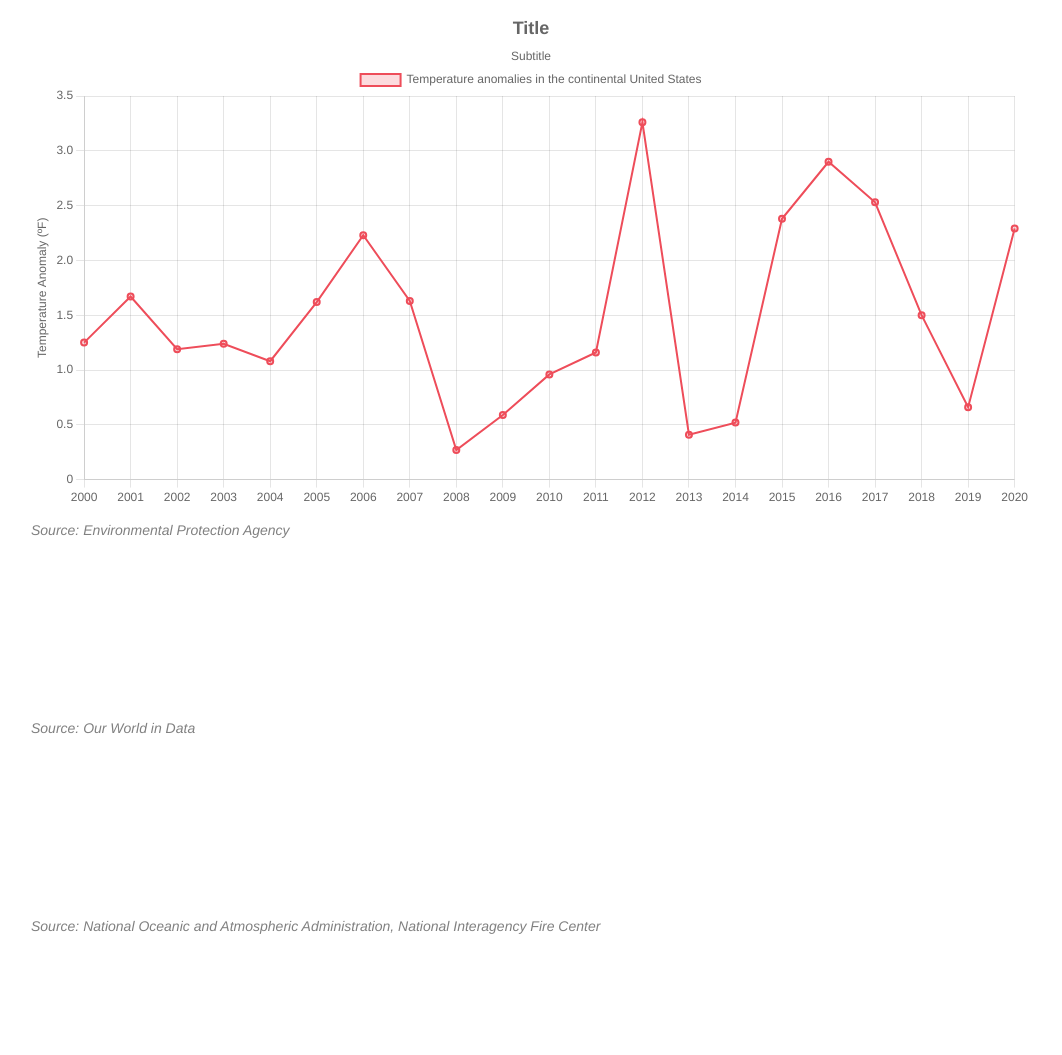
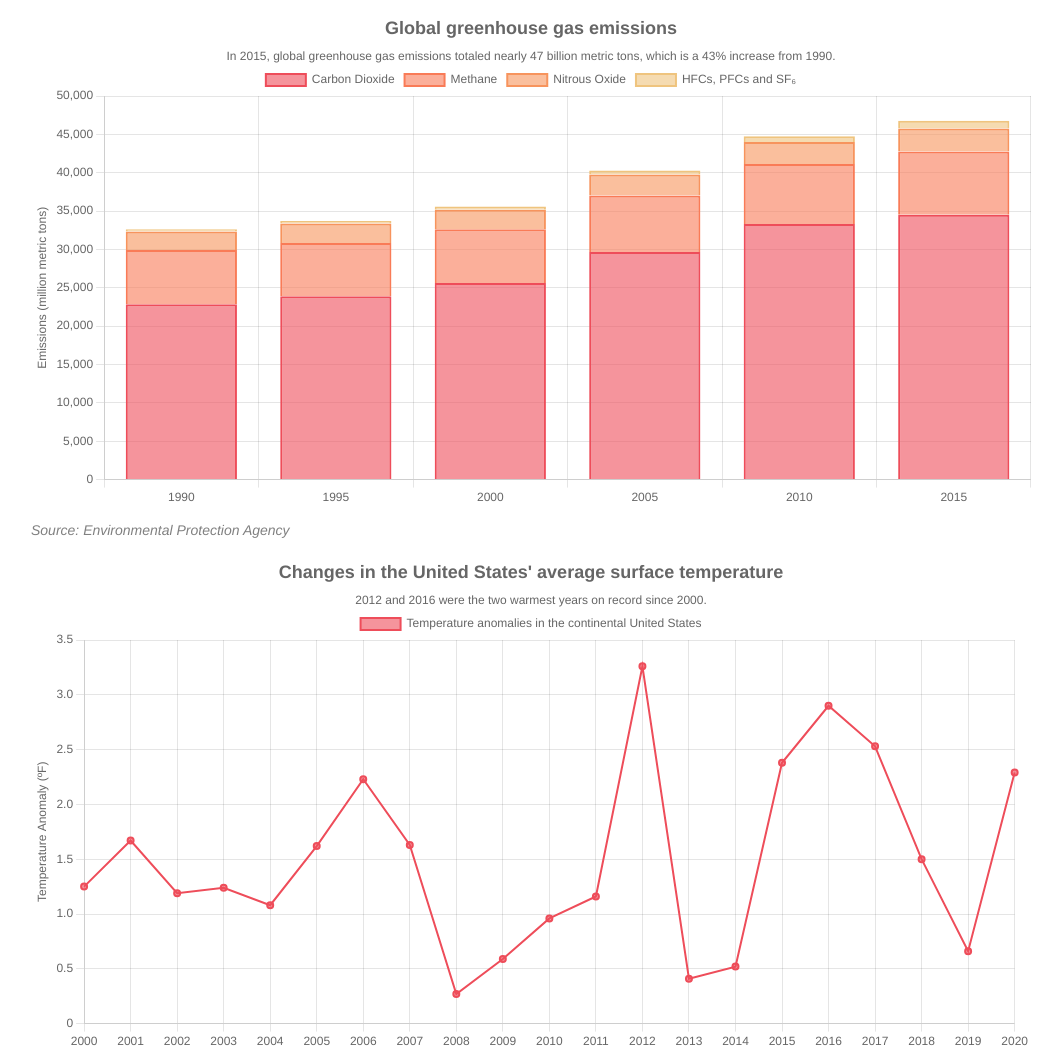
Before and after one commit to amandavhernan/chartsjs_assignment, a plain HTML site: page index.html in a window 1280 px wide. Shown: the top 1055 px of the page, without its empty margins (109-1171 px from the left). Before the commit the page ends 948 px from the top, so only its background shows below. Drawn offline with nearby package versions, Linux system fonts and the light colour scheme.

Commit message:
finished assignment

```diff
--- a/index.html
+++ b/index.html
@@ -8,10 +8,15 @@
    <script src="https://cdn.jsdelivr.net/npm/chart.js@3.5.1/dist/chart.min.js"></script>
    <!-- stylesheet -->
    <link rel="stylesheet" href="style.css">
-   <title>Chart.js Lab</title>
+   <title>Chart.js Assignment</title>
 
 </head>
  <body>
+
+    <div class="chartContainer">
+        <canvas id="barChart"></canvas>
+        <p>Source: Environmental Protection Agency</p>
+    </div>
 
     <div class="chartContainer">
         <canvas id="lineChart"></canvas>
@@ -19,13 +24,8 @@
     </div>
 
     <div class="chartContainer">
-        <canvas id="areaChart"></canvas>
-        <p>Source: Our World in Data</p>
-    </div>
-
-    <div class="chartContainer">
         <canvas id="polarChart"></canvas>
-        <p>Source: National Oceanic and Atmospheric Administration, National Interagency Fire Center</p>
+        <p>Source: National Oceanic and Atmospheric Administration</p>
     </div>
 
     <script src="script.js"></script>
--- a/script.js
+++ b/script.js
@@ -1,3 +1,67 @@
+// grouped bar chart
+var ctx = document.getElementById("barChart").getContext('2d');
+var barChart = new Chart(ctx, {
+  type: 'bar',
+  data: {
+    labels: ["1990","1995","2000","2005","2010","2015"],
+    datasets: [{
+      label: 'Carbon Dioxide',
+      backgroundColor: "rgb(238, 77, 90, 0.6)",
+      borderColor: "rgb(238, 77, 90)",
+      borderWidth: 2,
+      data: [22849.92, 23890.22, 25637.87, 29663.75, 33328.38, 34521.91],
+    }, {
+      label: 'Methane',
+      backgroundColor: "rgb(249, 123, 87, 0.6)",
+      borderColor: "rgb(249, 123, 87)",
+      borderWidth: 2,
+      data: [7072.53, 6946.31, 6990.5, 7373.14, 7816.38, 8240.68],
+    }, {
+      label: 'Nitrous Oxide',
+      backgroundColor: "rgb(247, 148, 93, 0.6)",
+      borderColor: "rgb(247, 148, 93)",
+      borderWidth: 2,
+      data: [2421.26, 2537.56, 2535.63, 2721.22, 2851.54, 2997.24],
+    }, {
+      label: 'HFCs, PFCs and SF₆',
+      backgroundColor: "rgb(239, 196, 126, 0.6)",
+      borderColor: "rgb(239, 196, 126)",
+      borderWidth: 2,
+      data: [302.21, 329.36, 443.72, 541.91, 762.28, 1000.64],
+    }],
+   },
+   options: {
+    responsive: true,
+    plugins: {
+        title: {
+            display: true,
+            text: 'Global greenhouse gas emissions',
+            font: {
+                size: 18
+            }
+        },
+        subtitle: {
+            display: true,
+            text: 'In 2015, global greenhouse gas emissions totaled nearly 47 billion metric tons, which is a 43% increase from 1990.'
+        }
+    },
+    scales: {
+        x: {
+            stacked: true,
+        },
+        y: {
+            stacked: true,
+            beginAtZero: true,
+            title: {
+                display: true,
+                text: 'Emissions (million metric tons)'
+            }
+        }
+    },
+},
+});
+
+// line chart
 var ctx = document.getElementById('lineChart').getContext('2d');
 var lineChart = new Chart(ctx, {
     type: 'line',
@@ -6,9 +70,9 @@ var lineChart = new Chart(ctx, {
         datasets: [{
             label: "Temperature anomalies in the continental United States",
             data: [1.25,1.67,1.19,1.24,1.08,1.62,2.23,1.63,0.27,0.59,0.96,1.16,3.26,0.41,0.52,2.38,2.9,2.53,1.5,0.66,2.29],
-            backgroundColor: ['rgba(238, 77, 90, 0.2)'],
+            backgroundColor: ['rgba(238, 77, 90, 0.6)'],
             borderColor: ['rgb(238, 77, 90)'],
-            borderWidth: 2,
+            borderWidth: 2
         },
     ]
     },
@@ -17,14 +81,14 @@ var lineChart = new Chart(ctx, {
         plugins: {
             title: {
                 display: true,
-                text: 'Title',
+                text: "Changes in the United States' average surface temperature",
                 font: {
                     size: 18
                 }
             },
             subtitle: {
                 display: true,
-                text: 'Subtitle'
+                text: '2012 and 2016 were the two warmest years on record since 2000.'
             }
         },
         scales: {
@@ -38,3 +102,35 @@ var lineChart = new Chart(ctx, {
         },
     },
 });
+
+// polar chart
+new Chart(document.getElementById('polarChart'), {
+    type: 'polarArea',
+    data: {
+      labels: ["2022","2021","2020","2019","2018","2017","2016"],
+      datasets: [
+        {
+          label: "Number of Wildfires",
+          backgroundColor: ['rgb(236, 218, 154, 0.6)','rgb(239, 196, 126, 0.6)','rgb(243, 173, 106, 0.6)','rgb(247, 148, 93, 0.6)','rgb(249, 123, 87, 0.6)','rgb(246, 99, 86, 0.6)','rgb(238, 77, 90, 0.6)'],
+          borderColor: ['rgb(236, 218, 154)','rgb(239, 196, 126)','rgb(243, 173, 106)','rgb(247, 148, 93)','rgb(249, 123, 87)','rgb(246, 99, 86)','rgb(238, 77, 90)'],
+          data: [66255,58733,58258,49786,55911,66131,65575]
+        }
+      ]
+    },
+    options: {
+        responsive: true,
+        plugins: {
+            title: {
+                display: true,
+                text: 'Wildfire frequency in the United States by year',
+                font: {
+                    size: 18
+                }
+            },
+            subtitle: {
+                display: true,
+                text: 'The United States saw the most wildfires in 2022.'
+            }
+        },
+    },
+});
```
